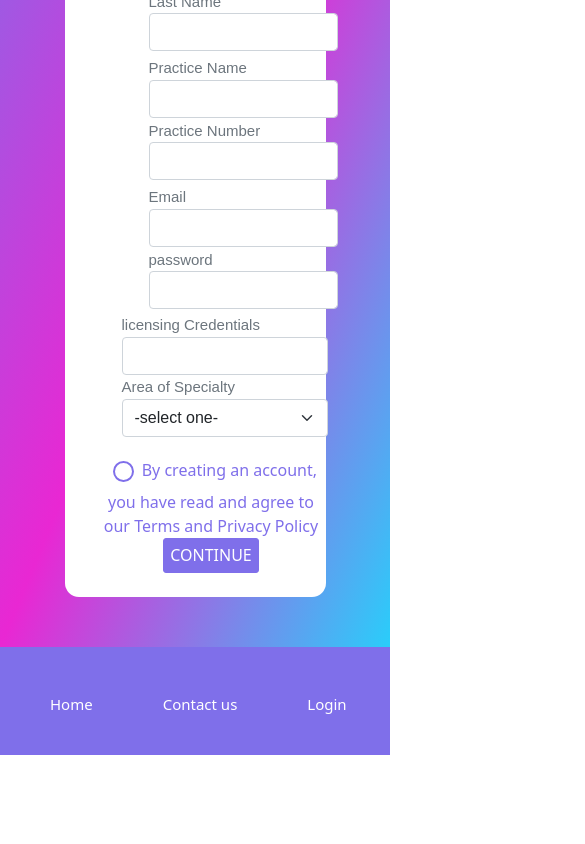
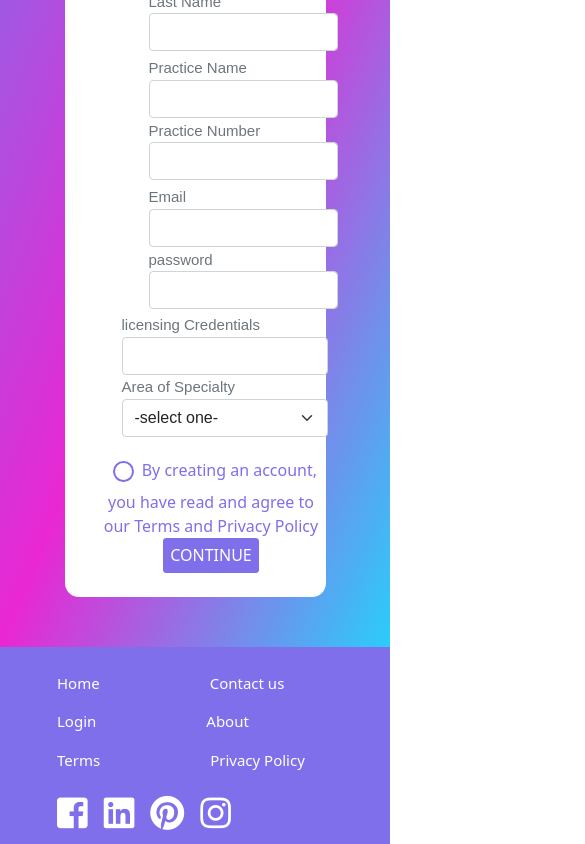
Before and after one commit to MVP-Marketplace/elana-new, a React (Create React App) app in the folder frontend/: page /practitionerSignUp in a window 390 px wide. Shown: the part 375-1219 px from the top of the page, 585 px wide, since content can reach past the window. Before the commit the page ends 1130 px from the top, so only its background shows below. Built offline with nearby package versions, Linux system fonts and the light colour scheme; a web font is replaced by a local one.

Commit message:
footer responsive i am still wining

```diff
--- a/frontend/src/components/Footer.js
+++ b/frontend/src/components/Footer.js
@@ -1,30 +1,72 @@
 import React from "react";
 import { Link } from "react-router-dom";
 import '../index.css'
+import {
+	MDBFooter,
+	MDBContainer,
+	MDBCol,
+	MDBRow
+} from 'mdb-react-ui-kit';
 
 export const Footer = () => {
-	return(
-	<div className="footer  mt-auto py-3 d-flex justify-content-between">
-		<div className="footerlinks">
+	return (
+		<MDBFooter className="footer-ori justify-content-between">
+			<MDBContainer className=''>
+				<MDBRow className="footer1" >
+					<MDBCol lg='9' md='9' className='footerlinks'>
+						<div className="d-flex footer-res" sm=''>
+							<div className="footerlink"><p>Home</p></div>
+							<div className="footerlink contact-res"><p>Contact us</p></div>
+						</div>
+						<div className="d-flex footer-res" sm=''>
+							<div className="footerlink"><p>Login</p></div>
+							<div className="footerlink contact-res"><p>About</p></div>
+						</div>
+						<div className="d-flex footer-res" sm=''>
+							<div className="footerlink"><Link to="/terms" className="text-decoration-none text-white"><p>Terms</p></Link></div>
+							<div className="footerlink contact-res"><Link to="/privacyPolicy" className="text-decoration-none text-white"><p>Privacy Policy</p></Link></div>
+						</div>
 
-			<div className="footerlink"><p>Home</p></div>
-			<div className="footerlink"><p>Contact us</p></div>
-			<div className="footerlink"><p>Login</p></div>
-			<div className="footerlink"><p>About</p></div>
-			<div className="footerlink"><Link to="/terms" className="text-decoration-none text-white"><p>Terms</p></Link></div>
-			<div className="footerlink"><Link to="/privacyPolicy" className="text-decoration-none text-white"><p>Privacy Policy</p></Link></div>
-			<div className="footerlink"><Link to="/newPractitionerProfile" className="text-decoration-none text-white"><p>newprofile</p></Link></div>
-			<div className="footerlink"><Link to="/practitionerListing" className="text-decoration-none text-white"><p>listening</p></Link></div>
-		</div>
-				<div className="m-0 pe-3">
-					<p className="text-white p-0 m-0">Connect with us</p>
-					<div className="icon d-flex">
+						{/* <div className="footerlink"><Link to="/newPractitionerProfile" className="text-decoration-none text-white"><p>newprofile</p></Link></div>
+			<div className="footerlink"><Link to="/practitionerListing" className="text-decoration-none text-white"><p>listening</p></Link></div> */}
+					</MDBCol>
+
+					<MDBCol lg='3' md='3' sm='2' className=''>
+						<div className="">
+							<div className="mb-1 icon d-flex">
 								<div className="me-3"><i className="fab fa-facebook-square"></i></div>
 								<div className="me-3"><i className="fab fa-linkedin"></i></div>
 								<div className="me-3"><i className="fab fa-pinterest"></i></div>
 								<div className="me-3"><i className="fab fa-instagram"></i></div>
 							</div>
 						</div>
+					</MDBCol>
+				</MDBRow>
+			</MDBContainer>
+		</MDBFooter>
 
-	</div>
-)}
+	)
+}
+// <div className="footer  mt-auto py-3 d-flex justify-content-between">
+	// 	<div className="footerlinks">
+
+	// 		<div className="footerlink"><p>Home</p></div>
+	// 		<div className="footerlink"><p>Contact us</p></div>
+	// 		<div className="footerlink"><p>Login</p></div>
+	// 		<div className="footerlink"><p>About</p></div>
+	// 		<div className="footerlink"><Link to="/terms" className="text-decoration-none text-white"><p>Terms</p></Link></div>
+	// 		<div className="footerlink"><Link to="/privacyPolicy" className="text-decoration-none text-white"><p>Privacy Policy</p></Link></div>
+	// 		<div className="footerlink"><Link to="/newPractitionerProfile" className="text-decoration-none text-white"><p>newprofile</p></Link></div>
+	// 		<div className="footerlink"><Link to="/practitionerListing" className="text-decoration-none text-white"><p>listening</p></Link></div>
+	// 	</div>
+	// 			<div className="m-0 pe-3">
+	// 				<p className="text-white p-0 m-0">Connect with us</p>
+	// 				<div className="icon d-flex">
+	// 					<div className="me-3"><i className="fab fa-facebook-square"></i></div>
+	// 					<div className="me-3"><i className="fab fa-linkedin"></i></div>
+	// 					<div className="me-3"><i className="fab fa-pinterest"></i></div>
+	// 					<div className="me-3"><i className="fab fa-instagram"></i></div>
+	// 				</div>
+	// 			</div>
+
+	// </div>
--- a/frontend/src/index.css
+++ b/frontend/src/index.css
@@ -587,25 +587,28 @@ span {
   height: 36px;
 }
 /* //////////////footer */
-.buttonfooter {
+/* .buttonfooter {
   background-color: #EAE8FB;
   border: 1px solid #EAE8FB;
   border-radius: 3px;
   height: 35px;
   margin: auto;
   width: auto;
+} */
+.footer-ori{
+  background-color: #7F6FEA;
+  width: 100%;
+  align-items: baseline;
 }
+.footer1 {
 
-.footer {
-  background-color: #7F6FEA;
-
+  align-items: baseline;
 }
 
 .footerlinks {
   display: flex;
   font-size: 15px;
   white-space: nowrap;
-  padding-top: 30px;
 
 }
 
@@ -615,8 +618,8 @@ span {
 
 .footerlink {
   color: white;
-  margin-right: 20px;
-  margin-left: 50px;
+  margin-right: 15px;
+  align-items: baseline;
 
 }
 
@@ -626,9 +629,23 @@ span {
   align-items: baseline;
 }
 
-@media only screen and (max-width: 579px){
-  .footer { margin-top: 2000px; }
+ @media (max-width: 579px){
+  .footer-res{
+    padding-left: 45px;
+  }
+  .icon{
+    padding-left: 45px;
+  }
+  .footerlinks{
+    display: grid;
+    padding-top: 25px;
+
+  }
+  .contact-res{
+    margin-left: 95px;
+  }
 }
+
 
 
 /* //////////singup */
--- a/frontend/src/pages/Practitioner/newPractitionerProfile.jsx
+++ b/frontend/src/pages/Practitioner/newPractitionerProfile.jsx
@@ -26,7 +26,6 @@ import {
 export function NewPractitionerProfile() {
 
   return (
-    <div>
       <MDBContainer>
       <MDBRow>
         <MDBCol>
@@ -107,6 +106,5 @@ export function NewPractitionerProfile() {
         </MDBCol>
       </MDBRow>
     </MDBContainer>
-    </div>
   );
 }
```
Lines whose indentation alone changed are shown as unchanged.
